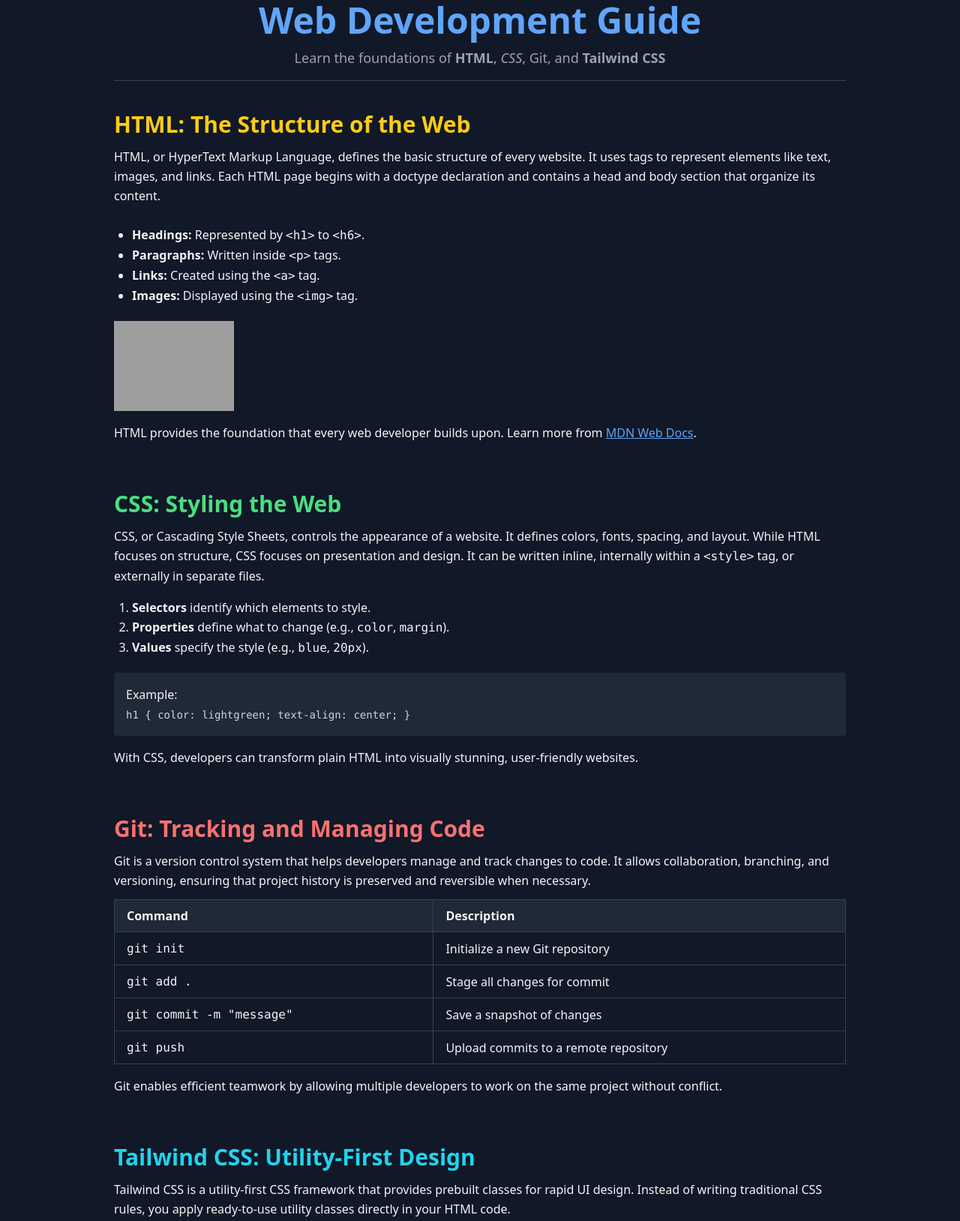
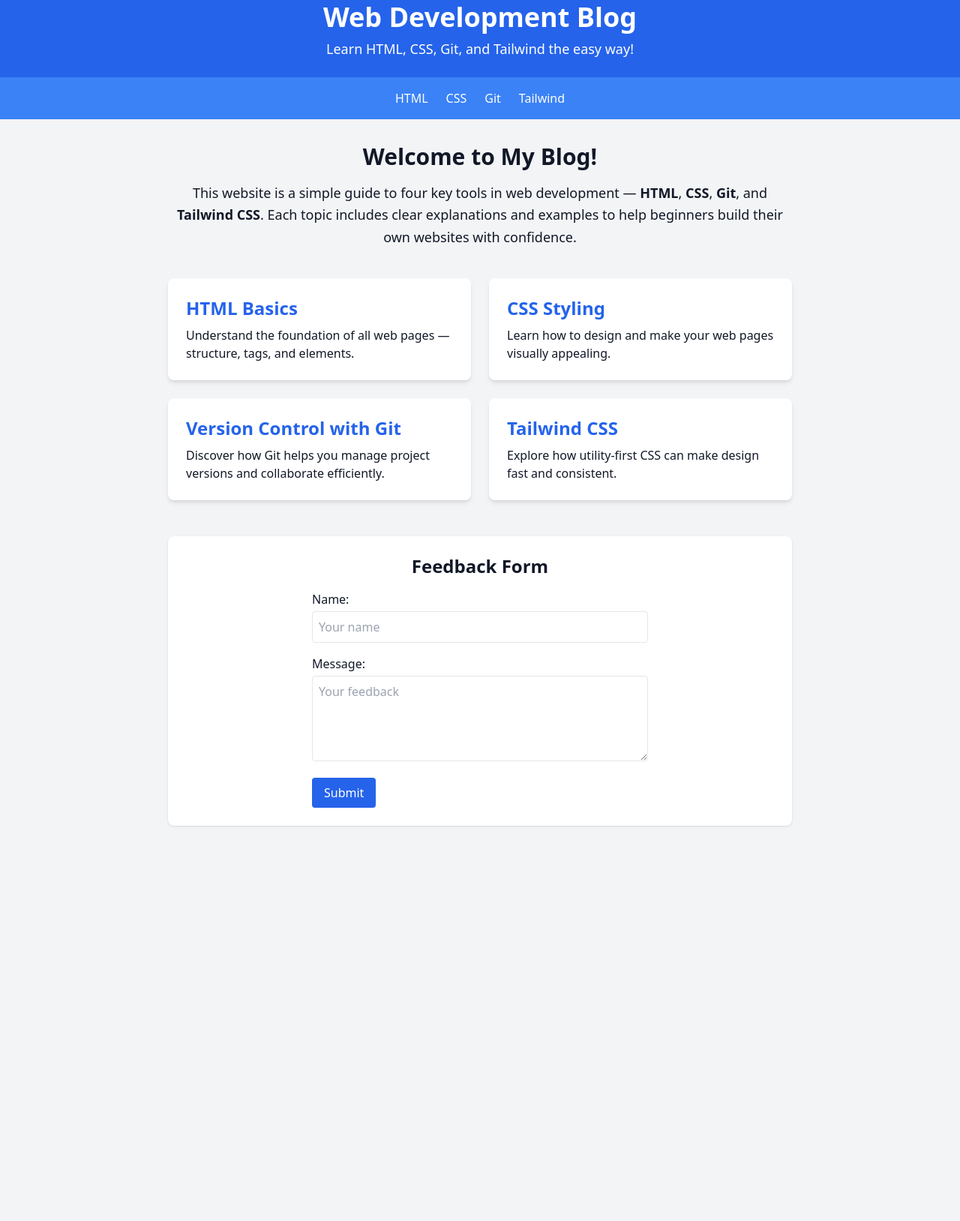
Before and after one commit to Shigods/blog-exam, a plain HTML site: page index.html in a window 1280 px wide. Shown: the part 21-1649 px from the top of the page at 75% size. After the commit the page ends 1154 px from the top, so only its background shows below. Drawn offline with nearby package versions, Linux system fonts and the light colour scheme; grey boxes are pictures that could not be loaded.

Commit message:
index.html

```diff
--- a/index.html
+++ b/index.html
@@ -1,113 +1,69 @@
 <!DOCTYPE html>
 <html lang="en">
 <head>
-  <meta charset="UTF-8">
-  <meta name="viewport" content="width=device-width, initial-scale=1.0">
-  <title>Web Development Guide</title>
+  <meta charset="UTF-8" />
+  <meta name="viewport" content="width=device-width, initial-scale=1.0" />
+  <title>Web Development Blog</title>
   <script src="https://cdn.tailwindcss.com"></script>
 </head>
-<body class="bg-gray-900 text-gray-100 font-sans leading-relaxed">
-  <div class="max-w-5xl mx-auto p-6">
+<body class="bg-gray-100 text-gray-900 font-sans">
 
-    <header class="text-center mb-10">
-      <h1 class="text-5xl font-extrabold mb-3 text-blue-400">Web Development Guide</h1>
-      <p class="text-gray-400 text-lg">Learn the foundations of <strong>HTML</strong>, <em>CSS</em>, Git, and <strong>Tailwind CSS</strong></p>
-      <hr class="border-gray-700 mt-4">
-    </header>
+  <header class="bg-blue-600 text-white p-6 text-center">
+    <h1 class="text-4xl font-bold">Web Development Blog</h1>
+    <p class="mt-2 text-lg">Learn HTML, CSS, Git, and Tailwind the easy way!</p>
+  </header>
 
-    <section class="mb-16">
-      <h2 class="text-3xl font-bold text-yellow-400 mb-3">HTML: The Structure of the Web</h2>
-      <p>HTML, or HyperText Markup Language, defines the basic structure of every website. It uses tags to represent elements like text, images, and links. Each HTML page begins with a doctype declaration and contains a head and body section that organize its content.</p>
-      <br>
-      <ul class="list-disc ml-6">
-        <li><strong>Headings:</strong> Represented by <code>&lt;h1&gt;</code> to <code>&lt;h6&gt;</code>.</li>
-        <li><strong>Paragraphs:</strong> Written inside <code>&lt;p&gt;</code> tags.</li>
-        <li><strong>Links:</strong> Created using the <code>&lt;a&gt;</code> tag.</li>
-        <li><strong>Images:</strong> Displayed using the <code>&lt;img&gt;</code> tag.</li>
-      </ul>
-      <img src="https://upload.wikimedia.org/wikipedia/commons/6/61/HTML5_logo_and_wordmark.svg" alt="HTML Logo" class="w-40 mt-5">
-      <p class="mt-4">HTML provides the foundation that every web developer builds upon. Learn more from
-        <a href="https://developer.mozilla.org/en-US/docs/Web/HTML" class="text-blue-400 underline">MDN Web Docs</a>.
+  <nav class="bg-blue-500 p-4 text-white flex justify-center space-x-6">
+    <a href="html.html" class="hover:underline">HTML</a>
+    <a href="css.html" class="hover:underline">CSS</a>
+    <a href="git.html" class="hover:underline">Git</a>
+    <a href="tailwind.html" class="hover:underline">Tailwind</a>
+  </nav>
+
+  <main class="max-w-4xl mx-auto p-8">
+    <section class="text-center">
+      <h2 class="text-3xl font-semibold mb-4">Welcome to My Blog!</h2>
+      <p class="text-lg leading-relaxed">
+        This website is a simple guide to four key tools in web development — <strong>HTML</strong>, <strong>CSS</strong>, <strong>Git</strong>, and <strong>Tailwind CSS</strong>.
+        Each topic includes clear explanations and examples to help beginners build their own websites with confidence.
       </p>
     </section>
 
-    <section class="mb-16">
-      <h2 class="text-3xl font-bold text-green-400 mb-3">CSS: Styling the Web</h2>
-      <p>CSS, or Cascading Style Sheets, controls the appearance of a website. It defines colors, fonts, spacing, and layout. While HTML focuses on structure, CSS focuses on presentation and design. It can be written inline, internally within a <code>&lt;style&gt;</code> tag, or externally in separate files.</p>
-      <ol class="list-decimal ml-6 mt-4">
-        <li><strong>Selectors</strong> identify which elements to style.</li>
-        <li><strong>Properties</strong> define what to change (e.g., <code>color</code>, <code>margin</code>).</li>
-        <li><strong>Values</strong> specify the style (e.g., <code>blue</code>, <code>20px</code>).</li>
-      </ol>
-      <div class="bg-gray-800 p-4 rounded mt-5">
-        <span>Example:</span><br>
-        <span class="text-gray-300 text-sm"><code>h1 { color: lightgreen; text-align: center; }</code></span>
-      </div>
-      <p class="mt-4">With CSS, developers can transform plain HTML into visually stunning, user-friendly websites.</p>
+    <section class="mt-10 grid grid-cols-1 sm:grid-cols-2 gap-6">
+      <a href="html.html" class="bg-white shadow-md p-6 rounded-lg hover:bg-blue-50">
+        <h3 class="text-2xl font-bold text-blue-600 mb-2">HTML Basics</h3>
+        <p>Understand the foundation of all web pages — structure, tags, and elements.</p>
+      </a>
+      <a href="css.html" class="bg-white shadow-md p-6 rounded-lg hover:bg-blue-50">
+        <h3 class="text-2xl font-bold text-blue-600 mb-2">CSS Styling</h3>
+        <p>Learn how to design and make your web pages visually appealing.</p>
+      </a>
+      <a href="git.html" class="bg-white shadow-md p-6 rounded-lg hover:bg-blue-50">
+        <h3 class="text-2xl font-bold text-blue-600 mb-2">Version Control with Git</h3>
+        <p>Discover how Git helps you manage project versions and collaborate efficiently.</p>
+      </a>
+      <a href="tailwind.html" class="bg-white shadow-md p-6 rounded-lg hover:bg-blue-50">
+        <h3 class="text-2xl font-bold text-blue-600 mb-2">Tailwind CSS</h3>
+        <p>Explore how utility-first CSS can make design fast and consistent.</p>
+      </a>
     </section>
 
-    <section class="mb-16">
-      <h2 class="text-3xl font-bold text-red-400 mb-3">Git: Tracking and Managing Code</h2>
-      <p>Git is a version control system that helps developers manage and track changes to code. It allows collaboration, branching, and versioning, ensuring that project history is preserved and reversible when necessary.</p>
-      <div class="mt-3">
-        <table class="table-auto w-full text-left border border-gray-700">
-          <tr class="bg-gray-800">
-            <th class="px-4 py-2 border border-gray-700">Command</th>
-            <th class="px-4 py-2 border border-gray-700">Description</th>
-          </tr>
-          <tr>
-            <td class="px-4 py-2 border border-gray-700"><code>git init</code></td>
-            <td class="px-4 py-2 border border-gray-700">Initialize a new Git repository</td>
-          </tr>
-          <tr>
-            <td class="px-4 py-2 border border-gray-700"><code>git add .</code></td>
-            <td class="px-4 py-2 border border-gray-700">Stage all changes for commit</td>
-          </tr>
-          <tr>
-            <td class="px-4 py-2 border border-gray-700"><code>git commit -m "message"</code></td>
-            <td class="px-4 py-2 border border-gray-700">Save a snapshot of changes</td>
-          </tr>
-          <tr>
-            <td class="px-4 py-2 border border-gray-700"><code>git push</code></td>
-            <td class="px-4 py-2 border border-gray-700">Upload commits to a remote repository</td>
-          </tr>
-        </table>
-      </div>
-      <p class="mt-4">Git enables efficient teamwork by allowing multiple developers to work on the same project without conflict.</p>
-    </section>
-
-    <section class="mb-16">
-      <h2 class="text-3xl font-bold text-cyan-400 mb-3">Tailwind CSS: Utility-First Design</h2>
-      <p>Tailwind CSS is a utility-first CSS framework that provides prebuilt classes for rapid UI design. Instead of writing traditional CSS rules, you apply ready-to-use utility classes directly in your HTML code.</p>
-      <div class="bg-gray-800 p-5 rounded mt-4">
-        <h3 class="text-2xl mb-2 text-gray-200">Why Developers Use Tailwind CSS</h3>
-        <ul class="list-disc ml-6">
-          <li>Speeds up styling by using class-based utilities.</li>
-          <li>Encourages consistent and responsive design patterns.</li>
-          <li>Integrates seamlessly with frameworks like React and Vue.</li>
-        </ul>
-      </div>
-      <p class="mt-4">Example: <code class="text-purple-400">class="bg-blue-500 text-white p-4 rounded"</code></p>
-      <p class="mt-2">Learn more at <a href="https://tailwindcss.com" class="text-blue-400 underline">tailwindcss.com</a>.</p>
-    </section>
-
-    <section class="mb-16">
-      <h2 class="text-3xl font-bold text-pink-400 mb-3">Feedback Form</h2>
-      <p>We’d love to hear your thoughts about this guide! Fill out the form below to share your feedback.</p>
-      <form class="bg-gray-800 p-6 rounded mt-4">
-        <label for="name" class="block mb-2 text-gray-300">Name</label>
-        <input id="name" type="text" placeholder="Enter your name" class="w-full mb-4 p-2 rounded bg-gray-900 border border-gray-700">
-
-        <label for="email" class="block mb-2 text-gray-300">Email</label>
-        <input id="email" type="email" placeholder="Enter your email" class="w-full mb-4 p-2 rounded bg-gray-900 border border-gray-700">
-
-        <label for="message" class="block mb-2 text-gray-300">Message</label>
-        <textarea id="message" rows="4" placeholder="Your feedback..." class="w-full mb-4 p-2 rounded bg-gray-900 border border-gray-700"></textarea>
-
-        <button type="submit" class="bg-blue-500 hover:bg-blue-600 px-4 py-2 rounded">Submit Feedback</button>
+    <section class="mt-12 bg-white shadow p-6 rounded-lg">
+      <h3 class="text-2xl font-semibold text-center mb-4">Feedback Form</h3>
+      <form class="space-y-4 max-w-md mx-auto">
+        <label class="block">
+          Name:
+          <input type="text" class="w-full border rounded p-2 mt-1" placeholder="Your name" />
+        </label>
+        <label class="block">
+          Message:
+          <textarea class="w-full border rounded p-2 mt-1" rows="4" placeholder="Your feedback"></textarea>
+        </label>
+        <button type="submit" class="bg-blue-600 text-white px-4 py-2 rounded hover:bg-blue-700">
+          Submit
+        </button>
       </form>
     </section>
-
-  </div>
+  </main>
 </body>
 </html>
```
